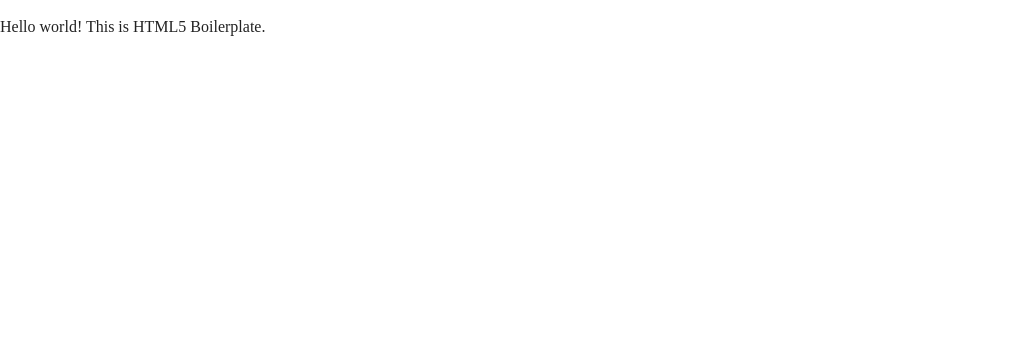
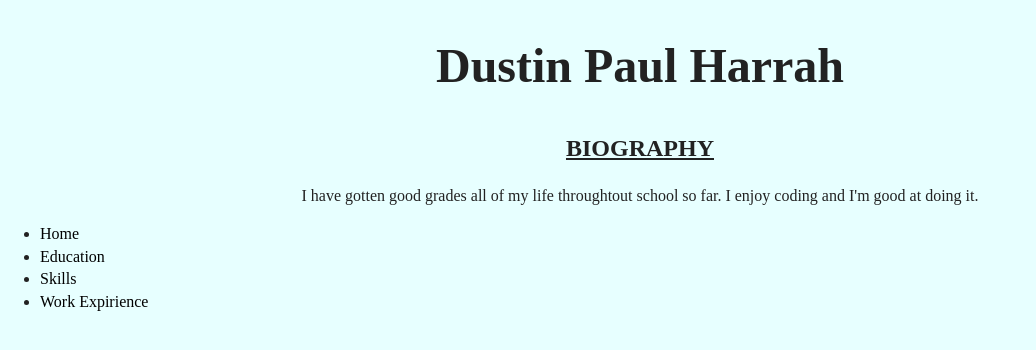
Before and after one commit to DHarrah027/Dustin-Harrah-Resume, a plain HTML site: page index.html in a window 1280 px wide. Shown: the whole page, without its empty margins (0-1036 px from the left). Drawn offline with nearby package versions, Linux system fonts and the light colour scheme.

Commit message:
Resume Update
I added some more files I will need, the links for those,  and some of the biography.

```diff
--- a/css/main.css
+++ b/css/main.css
@@ -11,9 +11,34 @@
    ========================================================================== */
 
 html {
+    background-color: rgb(231, 255, 255);
     color: #222;
     font-size: 1em;
     line-height: 1.4;
+}
+
+header h1 {
+    text-align: center;
+    font-size: 3em;
+}
+
+body h2 {
+    text-align: center;
+    text-decoration: underline;
+}
+
+body p {
+    text-align: center;
+}
+
+nav>ul>li>a {
+    text-decoration: none;
+    color: black
+}
+
+nav>ul>li>a:hover,
+nav>ul>li>a:active {
+    color: crimson;
 }
 
 /*
@@ -143,7 +168,8 @@ textarea {
     padding: 0;
     position: absolute;
     width: 1px;
-    white-space: nowrap; /* 1 */
+    white-space: nowrap;
+    /* 1 */
 }
 
 /*
@@ -185,8 +211,10 @@ textarea {
 
 .clearfix:before,
 .clearfix:after {
-    content: " "; /* 1 */
-    display: table; /* 2 */
+    content: " ";
+    /* 1 */
+    display: table;
+    /* 2 */
 }
 
 .clearfix:after {
@@ -204,9 +232,9 @@ textarea {
 }
 
 @media print,
-       (-webkit-min-device-pixel-ratio: 1.25),
-       (min-resolution: 1.25dppx),
-       (min-resolution: 120dpi) {
+(-webkit-min-device-pixel-ratio: 1.25),
+(min-resolution: 1.25dppx),
+(min-resolution: 120dpi) {
     /* Style adjustments for high resolution devices */
 }
 
@@ -217,11 +245,13 @@ textarea {
    ========================================================================== */
 
 @media print {
+
     *,
     *:before,
     *:after {
         background: transparent !important;
-        color: #000 !important; /* Black prints faster */
+        color: #000 !important;
+        /* Black prints faster */
         -webkit-box-shadow: none !important;
         box-shadow: none !important;
         text-shadow: none !important;
@@ -233,11 +263,11 @@ textarea {
     }
 
     a[href]:after {
-        content: " (" attr(href) ")";
+        content: " ("attr(href) ")";
     }
 
     abbr[title]:after {
-        content: " (" attr(title) ")";
+        content: " ("attr(title) ")";
     }
 
     /*
@@ -253,6 +283,7 @@ textarea {
     pre {
         white-space: pre-wrap !important;
     }
+
     pre,
     blockquote {
         border: 1px solid #999;
--- a/index.html
+++ b/index.html
@@ -1,10 +1,10 @@
-<!doctype html>
+<!DOCTYPE html>
 <html class="no-js" lang="">
 
 <head>
   <meta charset="utf-8">
   <meta http-equiv="x-ua-compatible" content="ie=edge">
-  <title></title>
+  <title>Resume</title>
   <meta name="description" content="">
   <meta name="viewport" content="width=device-width, initial-scale=1, shrink-to-fit=no">
 
@@ -17,22 +17,49 @@
 </head>
 
 <body>
+  <header>
+    <h1>Dustin Paul Harrah</h1>
+  </header>
   <!--[if lte IE 9]>
     <p class="browserupgrade">You are using an <strong>outdated</strong> browser. Please <a href="https://browsehappy.com/">upgrade your browser</a> to improve your experience and security.</p>
   <![endif]-->
 
   <!-- Add your site or application content here -->
-  <p>Hello world! This is HTML5 Boilerplate.</p>
+  <p>
+    <h2>BIOGRAPHY</h2>
+  </p>
+  <!--Come back and write up the bio. First Brain storm it.-->
+  <p>
+    I have gotten good grades all of my life throughtout school so far. I enjoy coding and I'm good at doing it.
+  </p>
+
+  <nav>
+    <ul>
+      <li><a href="index.html">Home</a></li>
+      <li><a href="Education.html">Education</a></li>
+      <li><a href="Skills.html">Skills</a></li>
+      <li><a href="Work_Expirience.html">Work Expirience</a></li>
+    </ul>
+  </nav>
+
   <script src="js/vendor/modernizr-3.6.0.min.js"></script>
-  <script src="https://code.jquery.com/jquery-3.3.1.min.js" integrity="sha256-FgpCb/KJQlLNfOu91ta32o/NMZxltwRo8QtmkMRdAu8=" crossorigin="anonymous"></script>
-  <script>window.jQuery || document.write('<script src="js/vendor/jquery-3.3.1.min.js"><\/script>')</script>
+  <script src="https://code.jquery.com/jquery-3.3.1.min.js" integrity="sha256-FgpCb/KJQlLNfOu91ta32o/NMZxltwRo8QtmkMRdAu8="
+    crossorigin="anonymous"></script>
+  <script>
+    window.jQuery || document.write('<script src="js/vendor/jquery-3.3.1.min.js"><\/script>')
+  </script>
   <script src="js/plugins.js"></script>
   <script src="js/main.js"></script>
 
   <!-- Google Analytics: change UA-XXXXX-Y to be your site's ID. -->
   <script>
-    window.ga = function () { ga.q.push(arguments) }; ga.q = []; ga.l = +new Date;
-    ga('create', 'UA-XXXXX-Y', 'auto'); ga('send', 'pageview')
+    window.ga = function () {
+      ga.q.push(arguments)
+    };
+    ga.q = [];
+    ga.l = +new Date;
+    ga('create', 'UA-XXXXX-Y', 'auto');
+    ga('send', 'pageview')
   </script>
   <script src="https://www.google-analytics.com/analytics.js" async defer></script>
 </body>
```
Also changed, not shown: 404.html (+6 -4 lines), Education.html (added), Skills.html (added), Work_Expirience.html (added).
